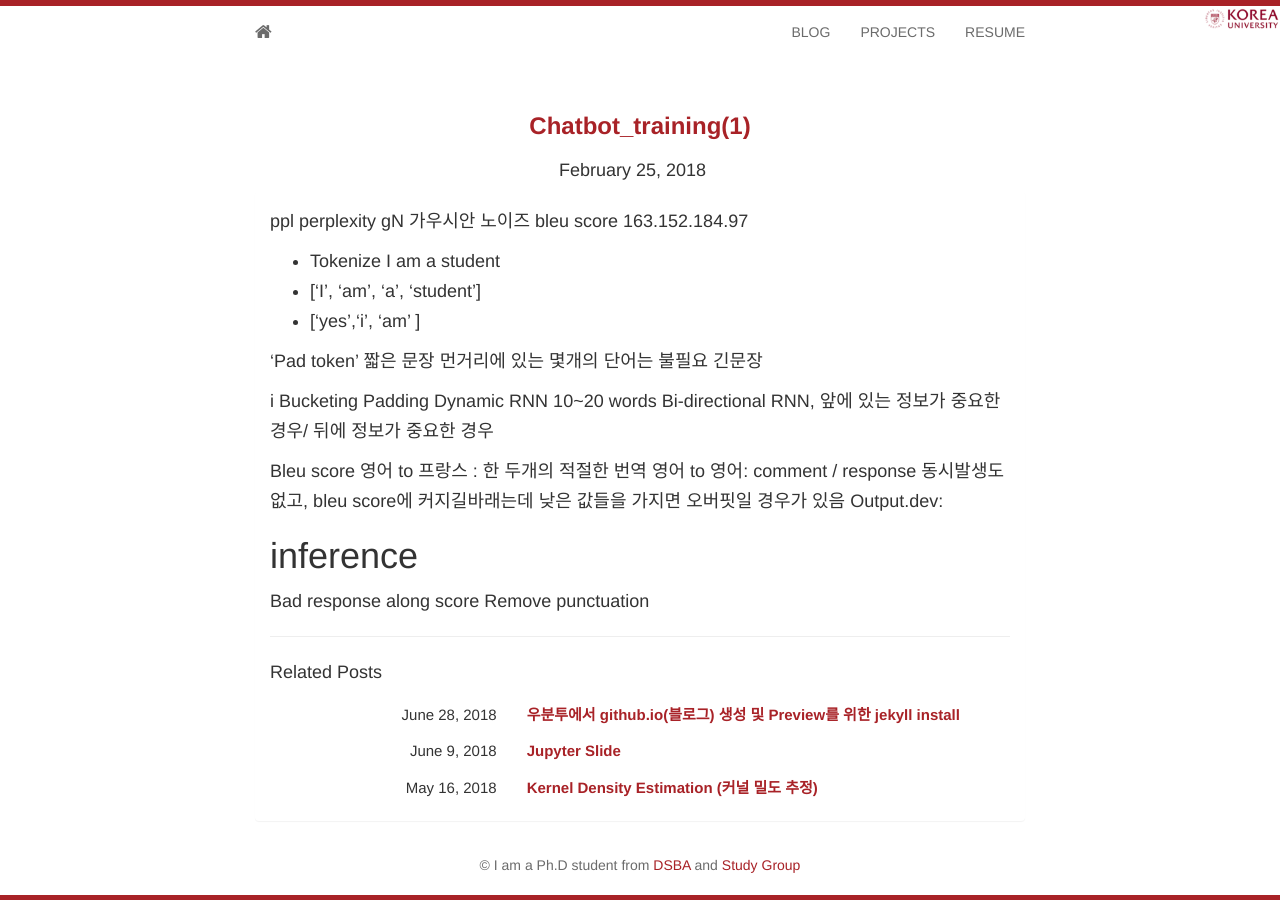
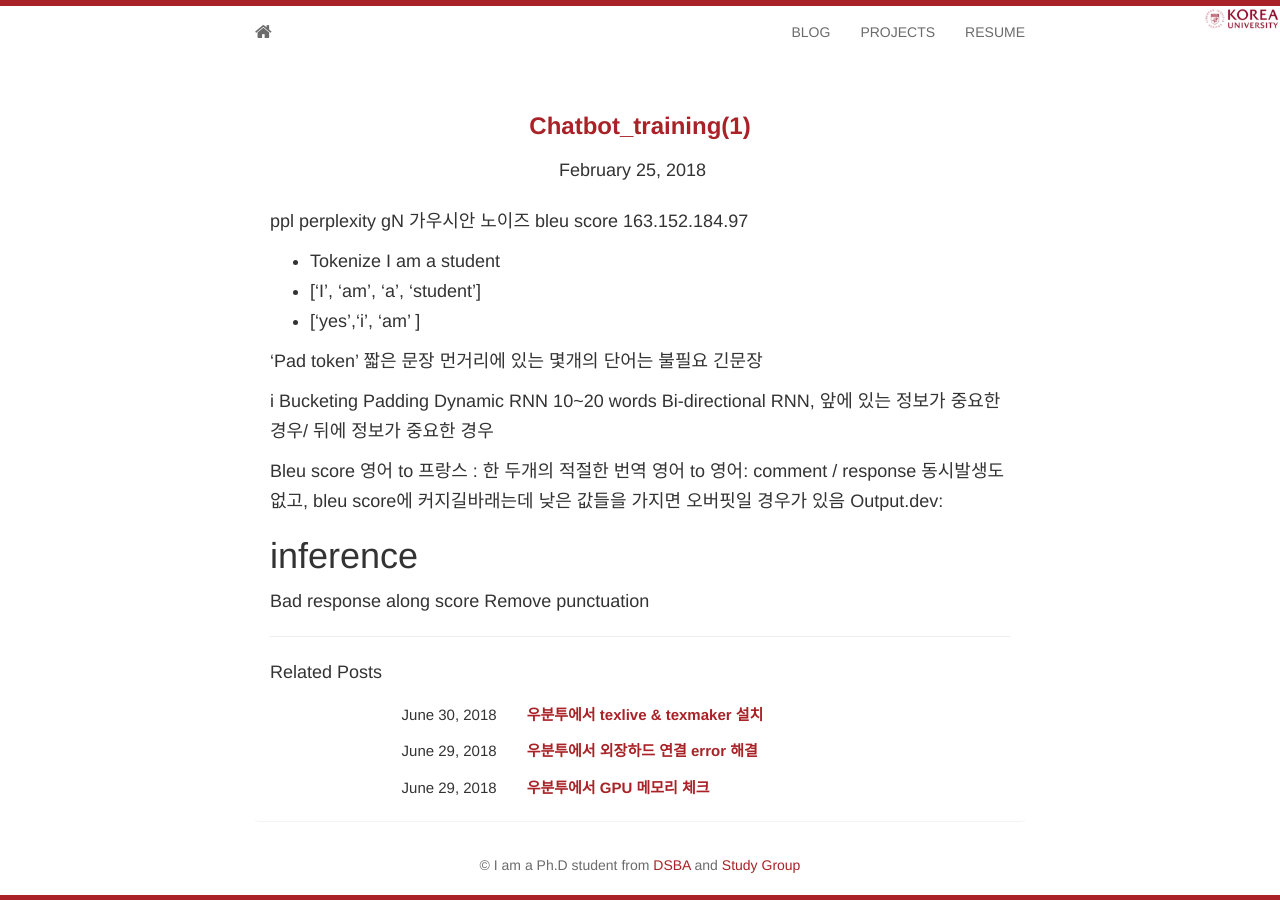
Before and after one commit to Donghwa-KIM/Donghwa-KIM.github.io, a Jekyll site: the page built from _posts/chatbot/2018-02-25-chatbot_training(1).md, in a window 1280 px wide. Built offline with Jekyll 4.4.1, drawn with Linux system fonts in a browser that asks for light colours; nearby versions of some CDN libraries; some web fonts are replaced; our own code applies the rules of GitHub Pages for plain Markdown files; comment, search, counter and statistics services are not loaded; some of the changed lines change nothing that is shown.

Commit message:
Add posts

````diff
--- a/_posts/etc/2018-06-09-jupyter_slide.md
+++ b/_posts/etc/2018-06-09-jupyter_slide.md
@@ -1,22 +1,23 @@
 ---
 layout: post
 comments: true
-title:  Jupyter Slide
+title:  프리젠테이션을 위한 Jupyter Slide
 categories: Jupyter
 
 tags:
-- Jupyter
+- etc.
 ---
 
 **<span style='color:DarkRed'>Jupyter Notebook를 PPT Slide처럼 사용하기</span>**
 
 - html의 형태로 슬라이드를 뽑아내는 방법이다.
-
+을
 1) 파일형식을 바꿔주는 git를 다운로드(Window일 경우 git CMD를 설치) ```https://github.com/hakimel/reveal.js.git```
 
 ```bash
 donghwa@DESKTOP-L9A4HBN MINGW64 ~/Downloads/presentation (master) git clone https://github.com/hakimel/reveal.js.git
 ```
+
 <br>
 
 2) 기본 CMD를 다시열어 그 clone한 폴더안에 ipynb를 생성 e.g. 이 글에서는 ```ppt.ipynb```이라는 이름을 가진 파일 생성
@@ -31,6 +32,7 @@
 ```bash
 C:/Users/donghwa/Downloads/presentation> pip install jupyter_contrib_nbextensions
 ```
+
 <br>
 4) 슬라이드 생성
 - 아래의 코드를 슬라이드화 하고 싶은 파일을 입력 ```ppt.ipynb```
@@ -38,6 +40,7 @@
 ```bash
 C:/Users/donghwa/Downloads/presentation> jupyter-nbconvert --to slides ppt.ipynb --reveal-prefix=reveal.js
 ```
+
 - 실행 후 아래의 그림과 같이 html파일이 생성이 됨
 <p align="center"><img width="700" height="auto" src='https://i.imgur.com/19yfI3y.png'></p>
 
--- a/_posts/etc/2018-06-28-jekyll.md
+++ b/_posts/etc/2018-06-28-jekyll.md
@@ -2,10 +2,10 @@
 layout: post
 comments: true
 title:  우분투에서 github.io(블로그) 생성 및 Preview를 위한 jekyll install
-categories: Jupyter
+categories: jekyll
 
 tags:
-- jekyll
+- etc.
 ---
 
 **<span style='color:DarkRed'>Jekyll install </span>**
@@ -77,10 +77,10 @@
 ```bash
 donghwa@donghwa-main:~/Documents/Donghwa-KIM.github.io$ gem install jekyll bundler
 ```
+<br>
 
 8) 이제 블로그를 작업할 때마다 local PC에 있는 repository PATH로 들어가 아래와 같이 입력하면 Localhost가 실행된다.  **e.g.**  ```Server address: http://127.0.0.1:4000/```
 
-<br>
 ```bash
 donghwa@donghwa-main:~/Dropbox/git/Donghwa-KIM.github.io$ bundle exec jekyll serve
 ```
--- /dev/null
+++ b/_posts/etc/2018-06-29-gpu_memory.md
@@ -0,0 +1,30 @@
+---
+layout: post
+comments: true
+title:  우분투에서 GPU 메모리 체크
+categories: Ubuntu
+
+tags:
+- etc.
+---
+
+**<span style='color:DarkRed'>Jekyll install </span>**
+
+- tensorflow를 돌리면 이 run이 제대로 되고 있는지, GPU 메모리를 얼마나 차지하는지 알고 싶을 때가 있다. 아래의 명령어로 쉽게 확인할 수 있다.
+
+```bash
+:~$ sudo watch nvidia-smi
+```
+
+<p align="center"><img width="500" height="auto" src='https://imgur.com/wkkhEmV.png'></p>
+
+<br>
+
+- 뭐가 뭔지 알아보기 힘들다. 좀 더 시각적인 툴을 써보자.
+
+
+```bash
+:~$ sudo apt-get install htop
+:~$ htop
+```
+<p align="center"><img width="500" height="auto" src='https://imgur.com/o1Oj5zo.png'></p>
--- /dev/null
+++ b/_posts/etc/2018-06-29-mount_error.md
@@ -0,0 +1,18 @@
+---
+layout: post
+comments: true
+title:  우분투에서 외장하드 연결 error 해결
+categories: Ubuntu
+
+tags:
+- etc.
+---
+
+**<span style='color:DarkRed'>Jekyll install </span>**
+
+- 우분트를 강제종료하다 보면, 외장하드가 마운트가 안될 때가 있는데, ntfs를 fix시키면 된다.
+- 아래의 /dev/sd{}는 파티션의 이름이다. e.g. /dev/sda
+
+```bash를
+:~$ sudo ntfsfix /dev/sd{}
+```
--- /dev/null
+++ b/_posts/etc/2018-06-30-tex_install.md
@@ -0,0 +1,60 @@
+---
+layout: post
+comments: true
+title:  우분투에서 texlive & texmaker 설치
+categories: Ubuntu
+
+tags:
+- etc.
+---
+
+**<span style='color:DarkRed'>latex </span>**
+
+- latex를 사용하면 수식이나 포맷이 엄청 깔끔해져서 많이 사용하고 있는데, 우분투에서 설치방법과 한글문제 인코딩문제도 같이 살펴보자.
+- 먼저 설치순서는 다음과 같다.
+    - texlive 설치: 문서를 작성하는데 있어서 필요한 패키지 및 base
+    - texmaker 설치: 사용자의 편집을 용이하게 해주는 tool
+
+<br>
+
+**<span style='color:DarkRed'> texlive 설치 </span>**
+
+- 한글을 작성하기 위해서 ```texlive-full``` 버전을 설치해야 한다.
+
+```bash
+:~$ sudo add-apt-repository ppa:texlive-backports/ppa
+:~$ sudo apt-get update
+:~$ sudo apt-get install texlive-full
+```
+<br>
+
+**<span style='color:DarkRed'> texmaker 설치 </span>**
+
+- 설치 및 실행방법은 다음과 같다.
+
+```bash깔
+:~$  sudo apt-get install texmaker
+:~$  texmaker
+```
+<br>
+**<span style='color:DarkRed'> 한글실행 예시 </span>**
+
+- ```\usepackage{kotex}```을 추가해주면 한글도 인코딩이 잘된다.
+
+```latex
+\documentclass{article}
+\usepackage{kotex}
+\usepackage[T1]{fontenc}
+\usepackage[utf8]{inputenc}
+\usepackage{lmodern}
+
+\author{김동화}
+\title{tex test}
+
+\begin{document}
+\maketitle
+한글작성을 해보자.
+\end{document}
+```
+
+<p align="center"><img width="700" height="auto" src='https://imgur.com/Mclv81x.png'></p>
````
